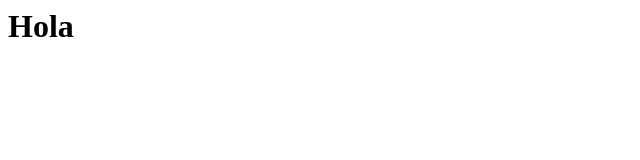
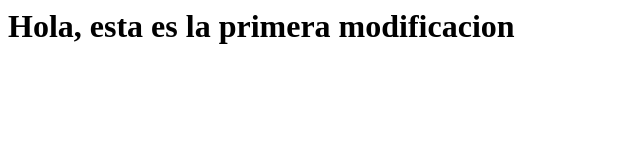
Before and after one commit to xXAlvaro97Xx/examen2aevaluacion, a plain HTML site: page index.html in a window 1280 px wide. Shown: the whole page, without its empty margins (0-640 px from the left). Drawn offline with Linux system fonts and the light colour scheme.

Commit message:
Segunda modificacion

```diff
--- a/index.html
+++ b/index.html
@@ -1,4 +1,4 @@
 <html>
 	<head></head>
-	<body><h1>Hola</h1></body>
+	<body><h1>Hola, esta es la primera modificacion</h1></body>
 </html>
```
